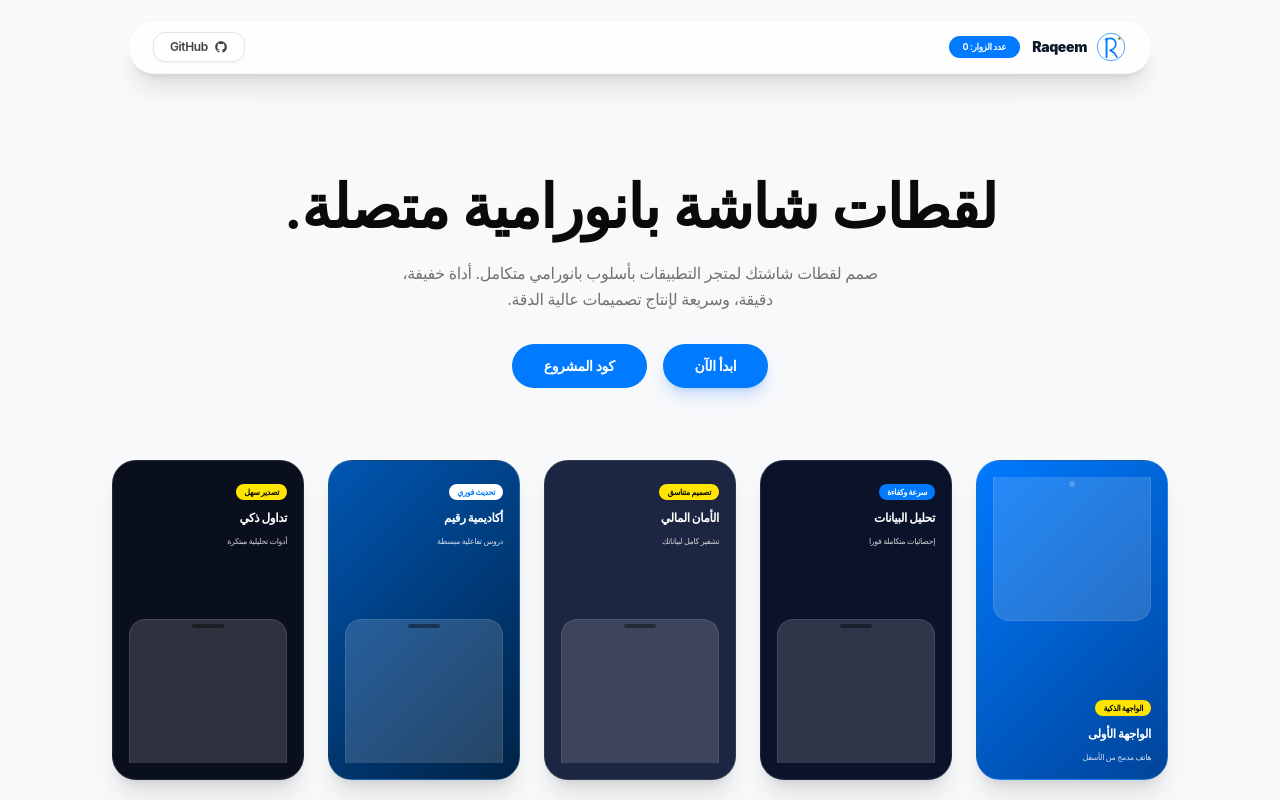
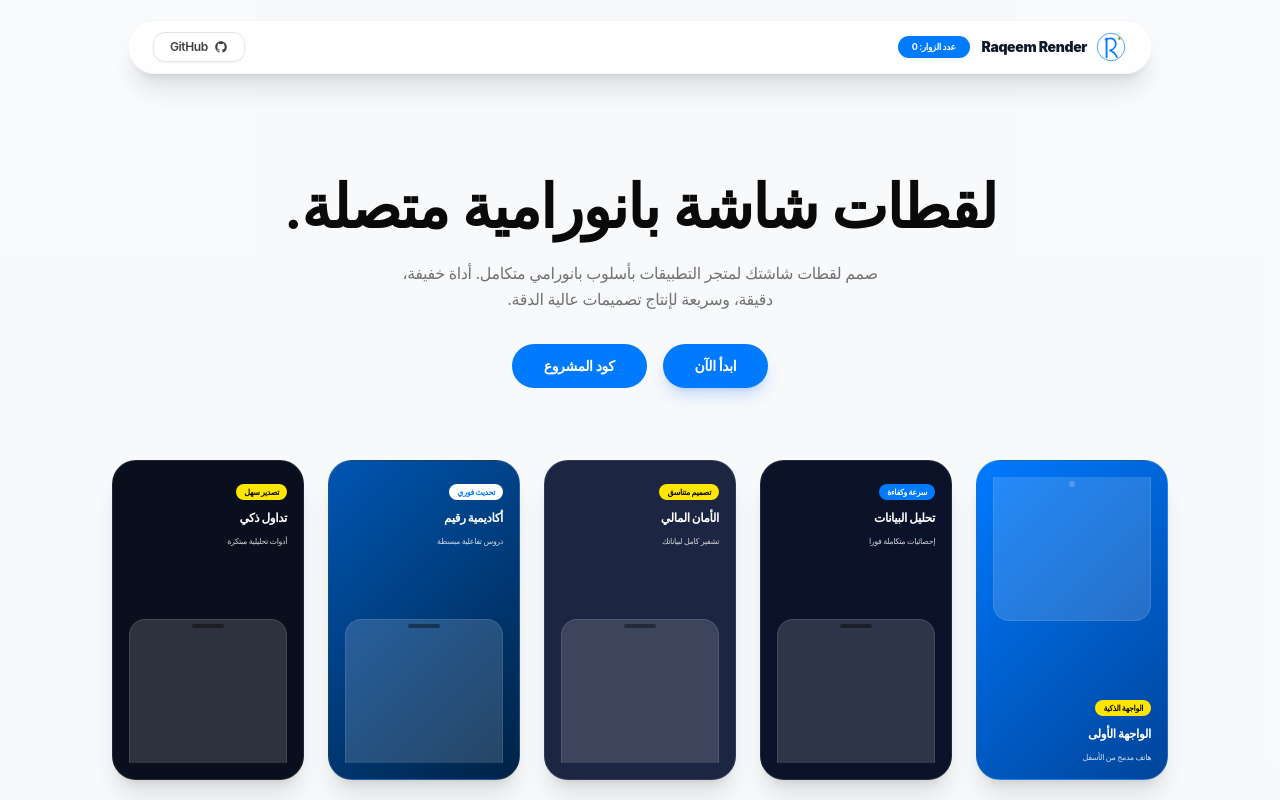
Before and after one commit to ln6ie/Raqeem-Render, a Next.js app: page / in a window 1280 px wide. Shown: the top 800 px of the page. Built offline with nearby package versions, Linux system fonts and the light colour scheme; no server answers.

Commit message:
refactor: parameterize visitor counter API endpoints via environment variables and rename project to raqeem-render

```diff
--- a/package.json
+++ b/package.json
@@ -1,5 +1,5 @@
 {
-  "name": "raqeemframe",
+  "name": "raqeem-render",
   "version": "0.1.0",
   "private": true,
   "scripts": {
--- a/src/app/layout.tsx
+++ b/src/app/layout.tsx
@@ -16,7 +16,7 @@ export const metadata: Metadata = {
   openGraph: {
     title: "Raqeem Render — صانع لقطات الشاشة البانورامية",
     description: "صمم لقطات شاشتك لمتجر التطبيقات بأسلوب بانورامي متكامل مجاناً وبأعلى دقة دون تسجيل أو إعلانات.",
-    url: "https://raqeemframe.netlify.app/",
+    url: "https://raqeemrender.netlify.app/",
     siteName: "Raqeem Render",
     images: [
       {
--- a/src/app/page.tsx
+++ b/src/app/page.tsx
@@ -12,7 +12,7 @@ export default function Home() {
         <div className="flex items-center gap-3">
           <div className="flex items-center gap-2">
             <RaqeemLogo size={32} />
-            <span className="text-sm font-black tracking-tight text-slate-900 font-sans">Raqeem</span>
+            <span className="text-sm font-black tracking-tight text-slate-900 font-sans">Raqeem Render</span>
           </div>
           {/* شارة المستخدمين باللون الأزرق الداكن الملكي 100% والنص باللون الأبيض */}
           <div className="flex items-center rounded-full bg-[#007AFF] px-3.5 py-1 text-[9px] font-bold text-white shadow-sm">
--- a/src/components/ui/VisitorCounter.tsx
+++ b/src/components/ui/VisitorCounter.tsx
@@ -2,13 +2,13 @@
 
 import { useEffect, useState } from 'react'
 
+// حساب وعرض عدد زوار الموقع الكلي
 export function VisitorCounter({ className = 'text-white' }: { className?: string }) {
   const [visitorCount, setVisitorCount] = useState<number>(0)
 
   useEffect(() => {
-    // حساب للزوار عبر خدمة CounterAPI
-    const namespace = 'raqeemframe'
-    const key = 'visits'
+    const namespace = process.env.NEXT_PUBLIC_COUNTER_NAMESPACE || ''
+    const key = process.env.NEXT_PUBLIC_COUNTER_KEY || ''
     const upUrl = `https://api.counterapi.dev/v1/${namespace}/${key}/up`
     const getUrl = `https://api.counterapi.dev/v1/${namespace}/${key}/`
 
```
